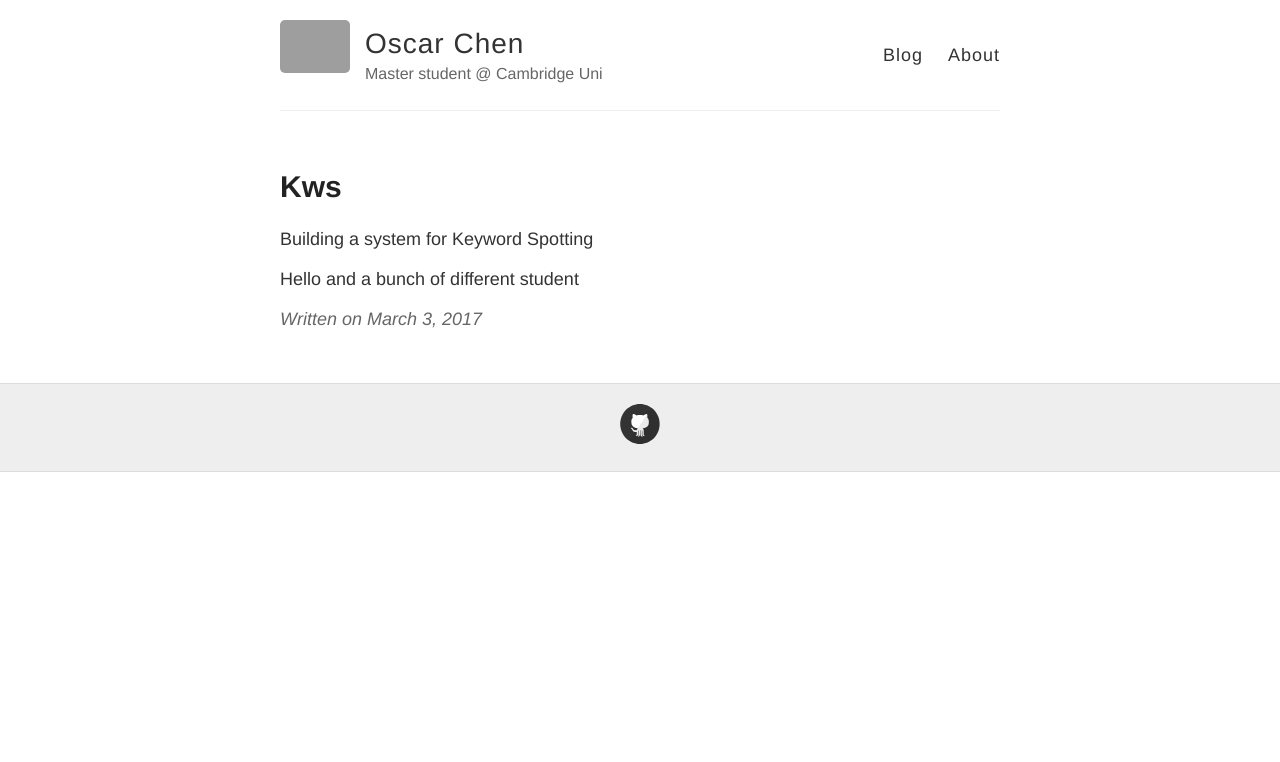
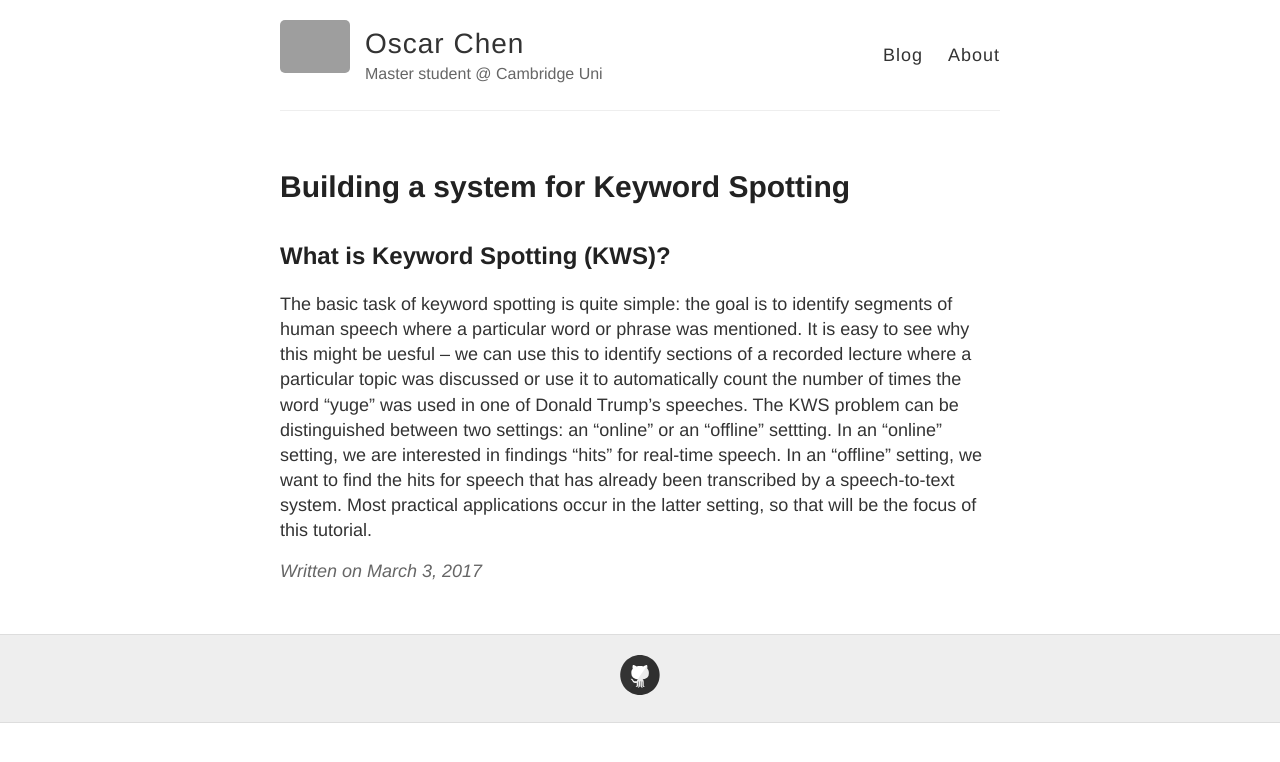
Before and after one commit to osczen/osczen.github.io, a Jekyll site: the page built from _posts/2017-3-3-KWS.md, in a window 1280 px wide. Shown: the top 762 px of the page. Built offline with Jekyll 4.4.1, drawn with Linux system fonts in a browser that asks for light colours; our own code applies the rules of GitHub Pages for plain Markdown files; grey boxes are pictures that could not be loaded.

Commit message:
Update 2017-3-3-KWS.md

```diff
--- a/_posts/2017-3-3-KWS.md
+++ b/_posts/2017-3-3-KWS.md
@@ -1,3 +1,8 @@
-Building a system for Keyword Spotting
+---
+layout: post
+title: Building a system for Keyword Spotting
+---
 
-Hello and a bunch of different student
+## What is Keyword Spotting (KWS)?
+
+The basic task of keyword spotting is quite simple: the goal is to identify segments of human speech where a particular word or phrase was mentioned. It is easy to see why this might be uesful -- we can use this to identify sections of a recorded lecture where a particular topic was discussed or use it to automatically count the number of times the word "yuge" was used in one of Donald Trump's speeches. The KWS problem can be distinguished between two settings: an "online" or an "offline" settting. In an "online" setting, we are interested in findings "hits" for real-time speech. In an "offline" setting, we want to find the hits for speech that has already been transcribed by a speech-to-text system. Most practical applications occur in the latter setting, so that will be the focus of this tutorial.
```
